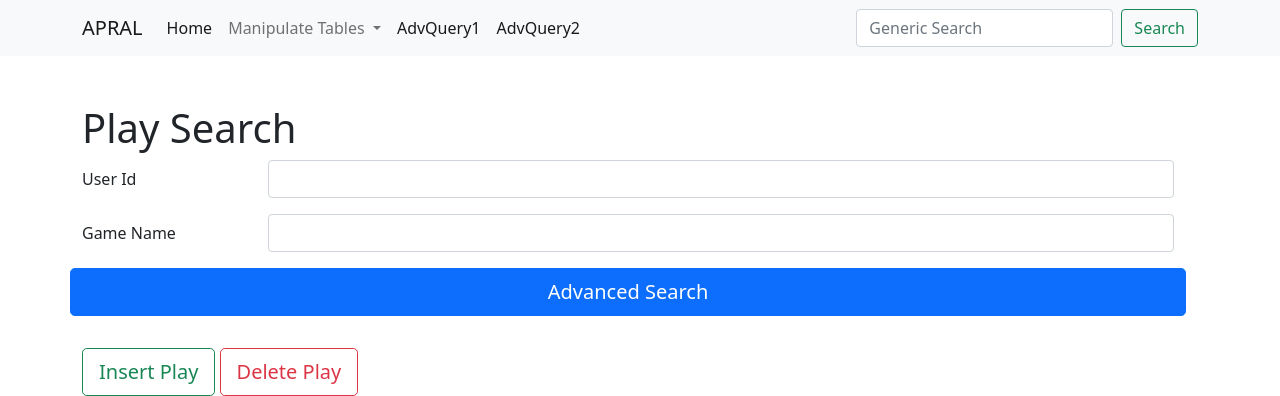
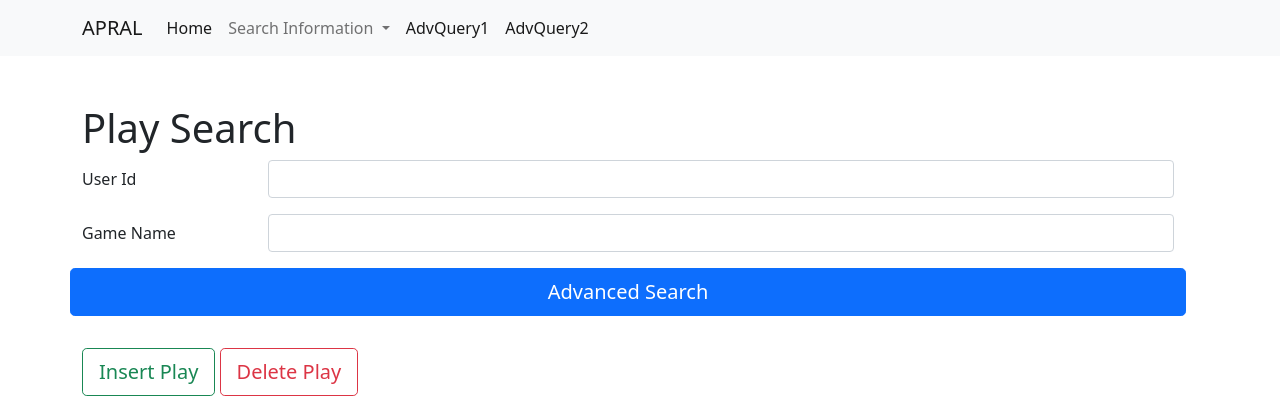
Before and after one commit to Pengyue-Lab/APRAL, a Flask app: template apral_flask/app/templates/table_views/play.html in a window 1280 px wide. Shown: the top 396 px of the page. Run offline with Flask 2, Linux system fonts and the light colour scheme; the template is opened without the code that fills it, so the values that code supplies are empty.

Commit message:
Finish Last Part

```diff
--- a/apral_flask/app/templates/structural/nav.html
+++ b/apral_flask/app/templates/structural/nav.html
@@ -11,7 +11,7 @@
                 </li>
                 <li class="nav-item dropdown">
                     <a class="nav-link dropdown-toggle" href="#" id="navbarDropdown" role="button" data-bs-toggle="dropdown" aria-expanded="false">
-                        Manipulate Tables
+                        Search Information
                     </a>
                     <ul class="dropdown-menu" aria-labelledby="navbarDropdown">
                         <li><a class="dropdown-item" href="/game">Game</a></li>
@@ -19,6 +19,7 @@
                         <li><a class="dropdown-item" href="/platform">Platform</a></li>
                         <li><a class="dropdown-item" href="/publisher">Publisher</a></li>
                         <li><a class="dropdown-item" href="/play">Play</a></li>
+                        <li><a class="dropdown-item" href="/userplatform">UserPlatform</a></li>
                     </ul>
                 </li>
                 <li class="nav-item">
@@ -28,10 +29,6 @@
                     <a class="nav-link active" aria-current="page" href="/advquery2">AdvQuery2</a>
                 </li>
             </ul>
-            <form class="d-flex">
-                <input class="form-control me-2" type="search" placeholder="Generic Search" aria-label="Search">
-                <button class="btn btn-outline-success" type="submit">Search</button>
-            </form>
         </div>
     </div>
 </nav>
--- a/apral_flask/app/templates/table_views/platform.html
+++ b/apral_flask/app/templates/table_views/platform.html
@@ -110,7 +110,7 @@
                     <td>{{ item['FullName'] }}</td>
                     <td>{{ item['Manufacturer'] }}</td>
                     <td>{{ item['Num_JA_EU_US'] }}</td>
-                    <td><button type="button" class="btn btn-lg btn-outline-warning" data-bs-toggle="modal" data-bs-target="#platform_update{{ loop.index }}">Update Platform</button></td>
+                    <td><button type="button" class="btn btn-lg btn-outline-warning" data-bs-toggle="modal" data-bs-target="#platform_update{{ loop.index }}">Update</button></td>
                     <!-- Modal -->
                     <div class="modal fade" id="platform_update{{ loop.index }}" data-bs-backdrop="static" data-bs-keyboard="false" tabindex="-1" aria-hidden="true">
                         <div class="modal-dialog">
--- a/apral_flask/app/templates/table_views/play.html
+++ b/apral_flask/app/templates/table_views/play.html
@@ -122,7 +122,7 @@
                     <td>{{ item['Proficiency'] }}</td>
 
                     {#  Button Trigger Modal Insert #}
-                    <td><button type="button" class="btn btn-lg btn-outline-warning" data-bs-toggle="modal" data-bs-target="#play_update{{ loop.index }}">Update Play</button></td>
+                    <td><button type="button" class="btn btn-lg btn-outline-warning" data-bs-toggle="modal" data-bs-target="#play_update{{ loop.index }}">Update</button></td>
                     <!-- Modal -->
                     <div class="modal fade" id="play_update{{ loop.index }}" data-bs-backdrop="static" data-bs-keyboard="false" tabindex="-1" aria-hidden="true">
                         <div class="modal-dialog">
@@ -138,16 +138,11 @@
 
                                                 <input type = "hidden" name = "upd_userid" value = "{{ item['UserId'] }}" />
                                                 <input type = "hidden" name = "upd_game_name" value = "{{ item['GameName'] }}" />
-
+                                                <input type = "hidden" name = "upd_proficiency" value = "{{ item['Proficiency'] }}" />
 
                                                 <label for="upd_time_length" class="col-sm-4 col-form-label">Time Length</label>
                                                 <div class="col-sm-9">
                                                     <input type="text" class="form-control" id="upd_time_length" name="upd_time_length" value = "{{ item['Time_length'] }}">
-                                                </div>
-
-                                                <label for="upd_proficiency" class="col-sm-4 col-form-label">Proficiency</label>
-                                                <div class="col-sm-9">
-                                                    <input type="text" class="form-control" id="upd_proficiency" name="upd_proficiency" value = "{{ item['Proficiency'] }}">
                                                 </div>
 
                                             </div>
--- a/apral_flask/app/templates/table_views/publisher.html
+++ b/apral_flask/app/templates/table_views/publisher.html
@@ -118,7 +118,7 @@
                     <td>{{ item['EstablishTime'] }}</td>
                     <td>{{ item['Notable_games'] }}</td>
                     <td>{{ item['Notes'] }}</td>
-                    <td><button type="button" class="btn btn-lg btn-outline-warning" data-bs-toggle="modal" data-bs-target="#publisher_update{{ loop.index }} ">Update Publisher</button></td>
+                    <td><button type="button" class="btn btn-lg btn-outline-warning" data-bs-toggle="modal" data-bs-target="#publisher_update{{ loop.index }} ">Update</button></td>
                     <!-- Modal -->
                     <div class="modal fade" id="publisher_update{{ loop.index }}" data-bs-backdrop="static" data-bs-keyboard="false" tabindex="-1" aria-hidden="true">
                         <div class="modal-dialog">
```
Also changed, not shown: apral_flask/app/route.py (+0 -21 lines).
